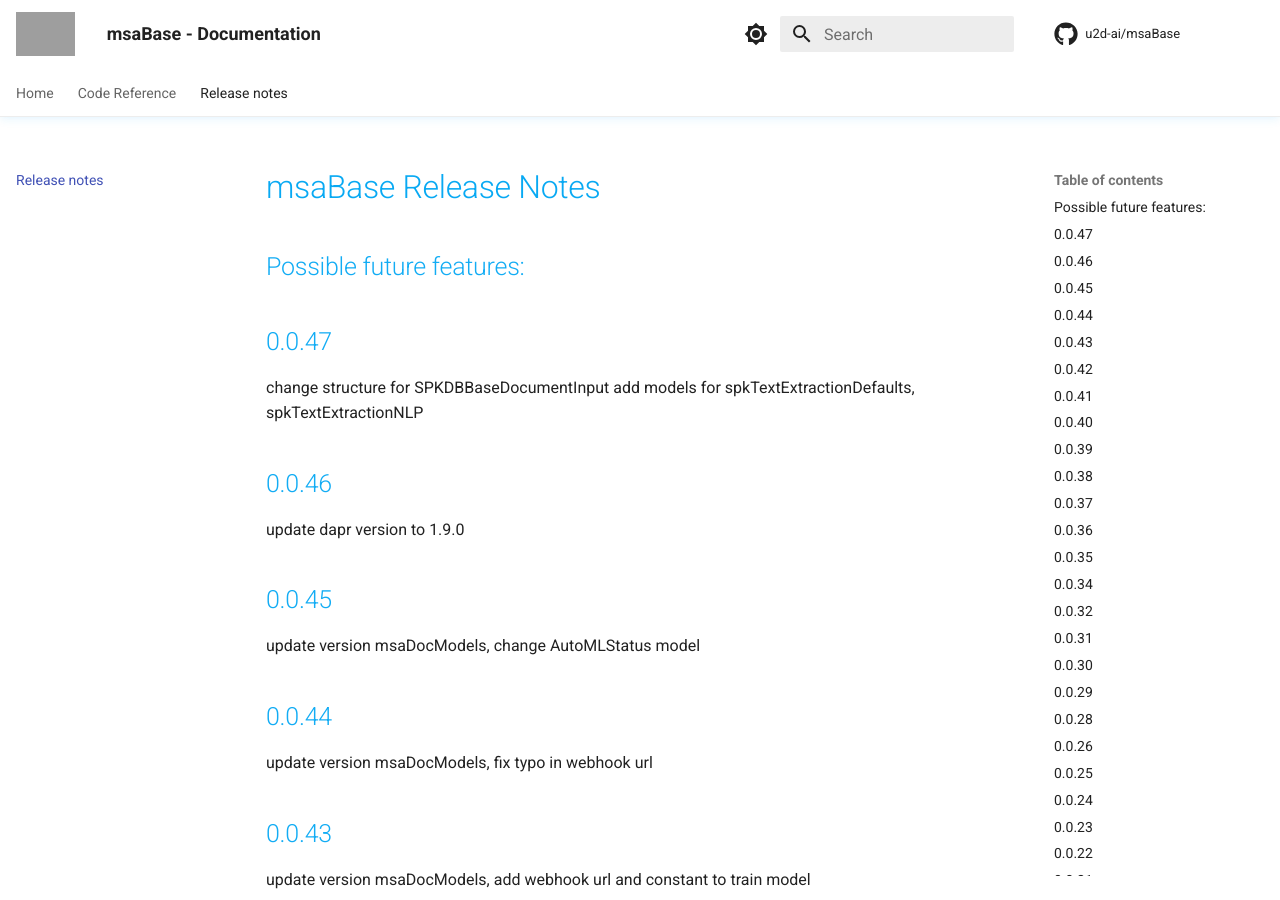
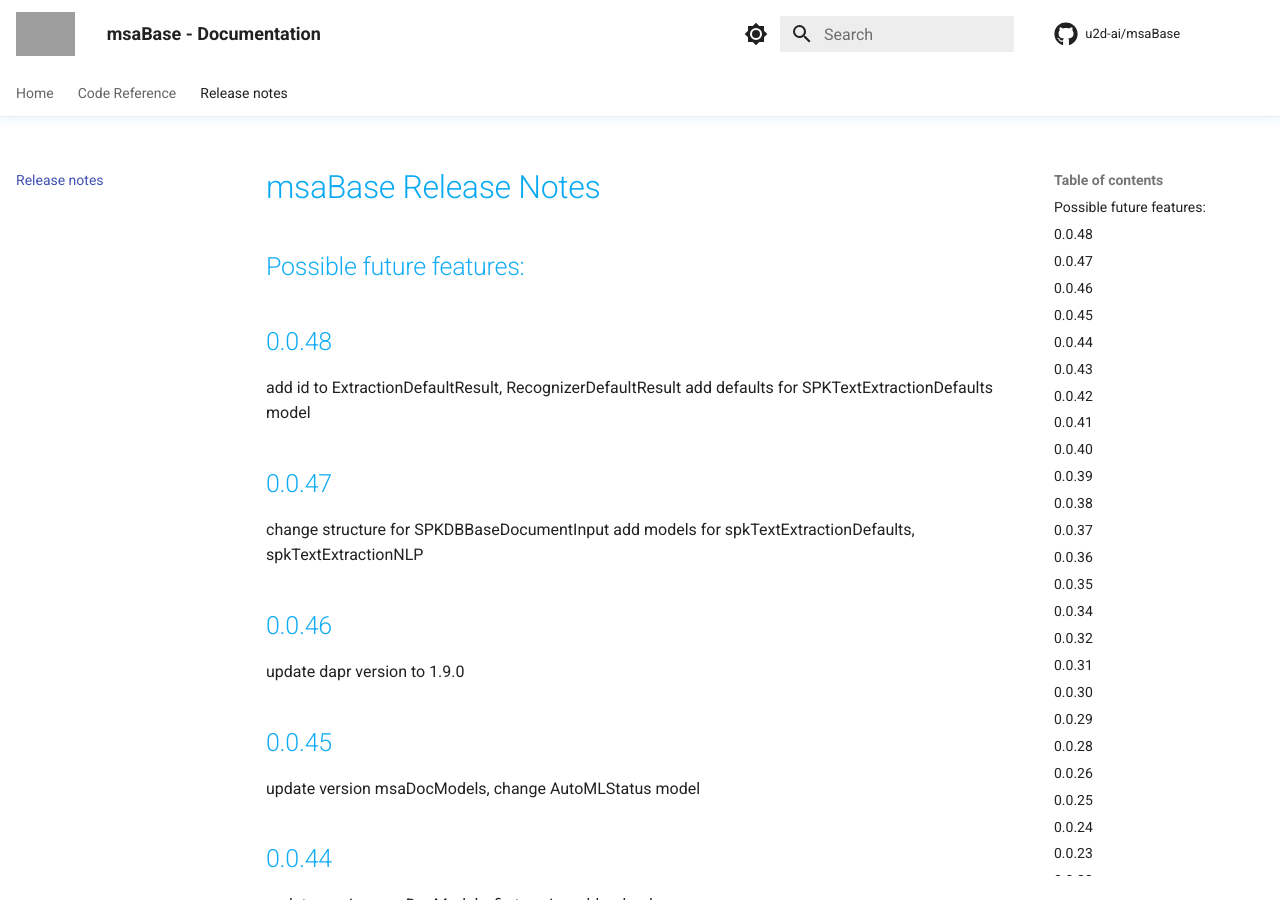
Before and after one commit to u2d-ai/msaBase, an MkDocs documentation site: the page built from docs/release-notes.md, in a window 1280 px wide and 900 px high. Built offline with MkDocs 1.6.1 and Material for MkDocs 9.7.7, drawn with Linux system fonts in a browser that asks for light colours; comment, search, counter and statistics services are not loaded; grey boxes are pictures that could not be loaded.

Commit message:
fix: add id to ExtractionDefaultResult, RecognizerDefaultResult, add defaults for SPKTextExtractionDefaults model

```diff
--- a/docs/release-notes.md
+++ b/docs/release-notes.md
@@ -1,5 +1,10 @@
 # msaBase Release Notes
 ## Possible future features:
+
+## 0.0.48
+
+add id to ExtractionDefaultResult, RecognizerDefaultResult
+add defaults for SPKTextExtractionDefaults model
 
 ## 0.0.47
 
--- a/msaBase/__init__.py
+++ b/msaBase/__init__.py
@@ -1,7 +1,7 @@
 import glob
 from os.path import basename, dirname, isfile, join
 
-version = "0.0.47"
+version = "0.0.48"
 __author__ = "Stefan Welcker"
 __copyright__ = "Copyright 2022, U2D.ai"
 __license__ = "MIT"
--- a/requirements.txt
+++ b/requirements.txt
@@ -1,6 +1,6 @@
 # MSA Dependencies
 msaFileSystem==0.0.3 # Agnostic Abstract Filesystem API which allows to use S3, GCS, Azure Datalake, your local FS, Youtube etc Optimized for use with FastAPI/Pydantic.
-msaDocModels==0.0.47 # MSA Document Pydantic Models and Schemas, used to store Parser, NLP, NLU and AI results for processed documents
+msaDocModels==0.0.49 # MSA Document Pydantic Models and Schemas, used to store Parser, NLP, NLU and AI results for processed documents
 
 # FastAPI related Dependencies
 fastapi[all]==0.86.0 # FastAPI framework, high performance, easy to learn, fast to code, ready for production
```
Also changed, not shown: 1 other file.
